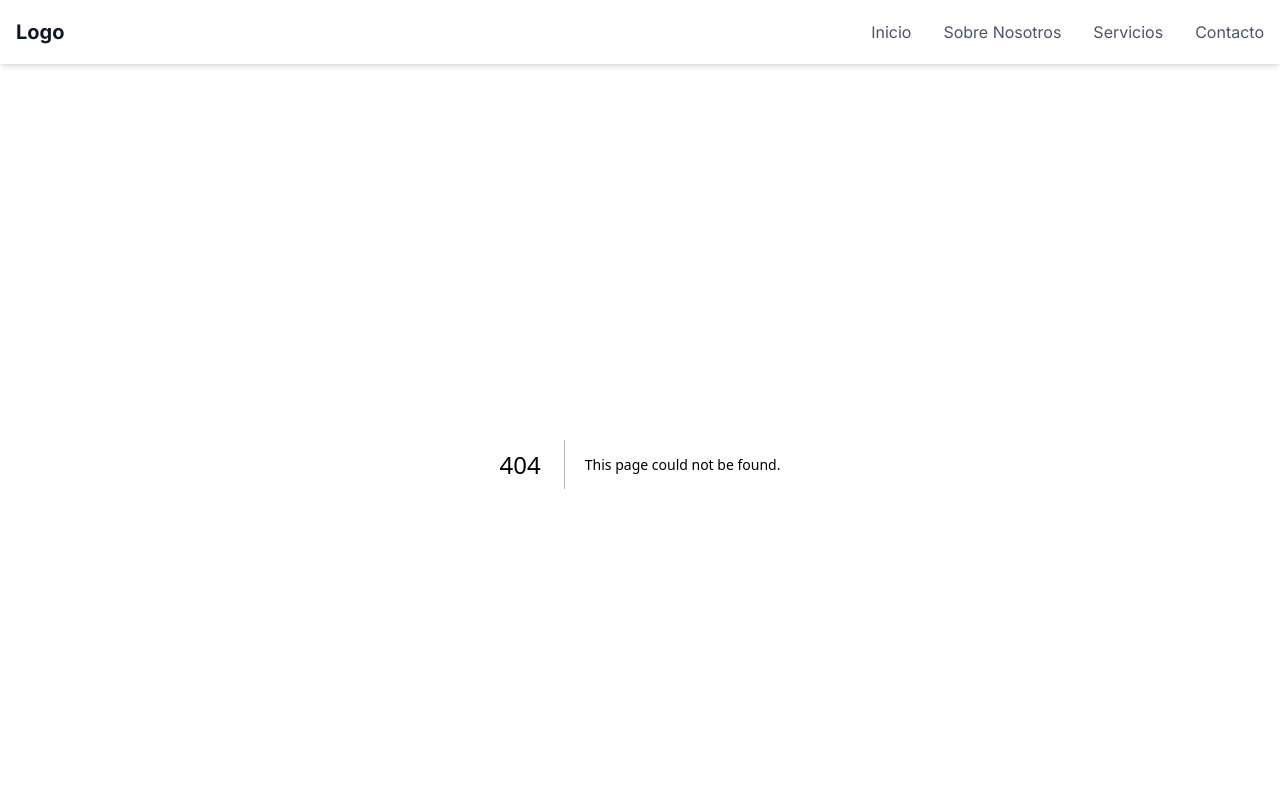
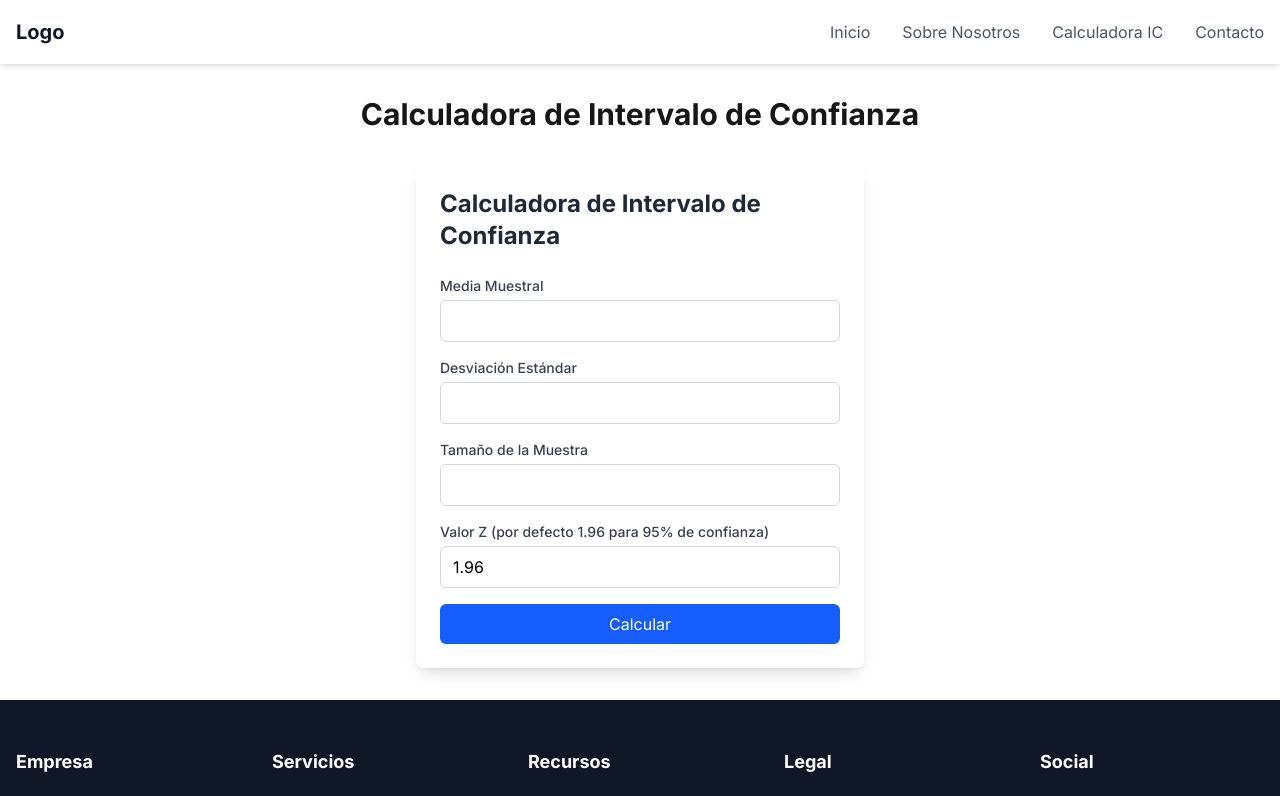
Before and after one commit to XcarlosX20/estimaciones, a Next.js app: page /confidence-interval in a window 1280 px wide. Before the commit this address had no page. Shown: the top 796 px of the page. Built offline with nearby package versions, Linux system fonts and the light colour scheme.

Commit message:
feat: add confidence interval calculator and update navigation

```diff
--- /dev/null
+++ b/src/app/about/page.tsx
@@ -0,0 +1,10 @@
+export default function AboutPage() {
+  return (
+    <div className="container mx-auto px-4 py-8">
+      <h1 className="text-4xl font-bold mb-6">Sobre Nosotros</h1>
+      <p className="text-lg text-gray-700">
+        Bienvenido a nuestra página de Sobre Nosotros. Aquí encontrarás información sobre nuestro equipo y nuestra misión.
+      </p>
+    </div>
+  );
+}
--- /dev/null
+++ b/src/app/confidence-interval/page.tsx
@@ -0,0 +1,10 @@
+import ConfidenceInterval from '@/components/ConfidenceInterval';
+
+export default function ConfidenceIntervalPage() {
+  return (
+    <div className="container mx-auto px-4 py-8">
+      <h1 className="text-3xl font-bold text-center mb-8">Calculadora de Intervalo de Confianza</h1>
+      <ConfidenceInterval />
+    </div>
+  );
+}
--- a/src/app/layout.tsx
+++ b/src/app/layout.tsx
@@ -22,7 +22,7 @@ export default function RootLayout({
         <div className="min-h-screen flex flex-col">
           <Header />
           <main className="flex-grow">
-            {children}
+        {children}
           </main>
           <Footer />
         </div>
--- /dev/null
+++ b/src/app/services/page.tsx
@@ -0,0 +1,10 @@
+export default function ServicesPage() {
+  return (
+    <div className="container mx-auto px-4 py-8">
+      <h1 className="text-4xl font-bold mb-6">Nuestros Servicios</h1>
+      <p className="text-lg text-gray-700">
+        Bienvenido a nuestra página de Servicios. Aquí encontrarás información sobre los servicios que ofrecemos.
+      </p>
+    </div>
+  );
+}
--- /dev/null
+++ b/src/components/ConfidenceInterval.tsx
@@ -0,0 +1,133 @@
+'use client';
+
+import { useState } from 'react';
+
+interface ConfidenceIntervalResult {
+  lowerBound: number;
+  upperBound: number;
+  marginOfError: number;
+}
+
+const ConfidenceInterval = () => {
+  const [sampleMean, setSampleMean] = useState<string>('');
+  const [standardDeviation, setStandardDeviation] = useState<string>('');
+  const [sampleSize, setSampleSize] = useState<string>('');
+  const [zScore, setZScore] = useState<string>('1.96'); // Default para 95% de confianza
+  const [result, setResult] = useState<ConfidenceIntervalResult | null>(null);
+
+  const calculateConfidenceInterval = (e: React.FormEvent) => {
+    e.preventDefault();
+
+    const mean = parseFloat(sampleMean);
+    const sd = parseFloat(standardDeviation);
+    const n = parseFloat(sampleSize);
+    const z = parseFloat(zScore);
+
+    // Cálculo del margen de error
+    const marginOfError = z * (sd / Math.sqrt(n));
+
+    // Cálculo de los límites del intervalo
+    const lowerBound = mean - marginOfError;
+    const upperBound = mean + marginOfError;
+
+    setResult({
+      lowerBound,
+      upperBound,
+      marginOfError
+    });
+  };
+
+  return (
+    <div className="max-w-md mx-auto p-6 bg-white rounded-lg shadow-lg">
+      <h2 className="text-2xl font-bold mb-6 text-gray-800">Calculadora de Intervalo de Confianza</h2>
+
+      <form onSubmit={calculateConfidenceInterval} className="space-y-4 text-black">
+        <div>
+          <label className="block text-sm font-medium text-gray-700 mb-1">
+            Media Muestral
+          </label>
+          <input
+            type="number"
+            step="any"
+            value={sampleMean}
+            onChange={(e) => setSampleMean(e.target.value)}
+            className="w-full px-3 py-2 border border-gray-300 rounded-md focus:outline-none focus:ring-2 focus:ring-blue-500"
+            required
+          />
+        </div>
+
+        <div>
+          <label className="block text-sm font-medium text-gray-700 mb-1">
+            Desviación Estándar
+          </label>
+          <input
+            type="number"
+            step="any"
+            min="0"
+            value={standardDeviation}
+            onChange={(e) => setStandardDeviation(e.target.value)}
+            className="w-full px-3 py-2 border border-gray-300 rounded-md focus:outline-none focus:ring-2 focus:ring-blue-500"
+            required
+          />
+        </div>
+
+        <div>
+          <label className="block text-sm font-medium text-gray-700 mb-1">
+            Tamaño de la Muestra
+          </label>
+          <input
+            type="number"
+            min="1"
+            value={sampleSize}
+            onChange={(e) => setSampleSize(e.target.value)}
+            className="w-full px-3 py-2 border border-gray-300 rounded-md focus:outline-none focus:ring-2 focus:ring-blue-500"
+            required
+          />
+        </div>
+
+        <div>
+          <label className="block text-sm font-medium text-gray-700 mb-1">
+            Valor Z (por defecto 1.96 para 95% de confianza)
+          </label>
+          <input
+            type="number"
+            step="any"
+            value={zScore}
+            onChange={(e) => setZScore(e.target.value)}
+            className="w-full px-3 py-2 border border-gray-300 rounded-md focus:outline-none focus:ring-2 focus:ring-blue-500"
+            required
+          />
+        </div>
+
+        <button
+          type="submit"
+          className="w-full bg-blue-600 text-white py-2 px-4 rounded-md hover:bg-blue-700 transition-colors"
+        >
+          Calcular
+        </button>
+      </form>
+
+      {result && (
+        <div className="mt-6 p-4 bg-gray-50 rounded-md">
+          <h3 className="text-lg font-semibold mb-2 text-gray-800">Resultados:</h3>
+          <div className="space-y-2 text-gray-600">
+            <p>
+              Intervalo de Confianza:{' '}
+              <span className="font-medium text-gray-800">
+                [{result.lowerBound.toFixed(4)}, {result.upperBound.toFixed(4)}]
+              </span>
+            </p>
+            <p>
+              Margen de Error:{' '}
+              <span className="font-medium text-gray-800">
+                ±{result.marginOfError.toFixed(4)}
+              </span>
+            </p>
+          </div>
+        </div>
+      )}
+    </div>
+  );
+};
+
+export default ConfidenceInterval;
--- a/src/components/Header.tsx
+++ b/src/components/Header.tsx
@@ -27,8 +27,8 @@ const Header = () => {
             <Link href="/about" className="text-gray-600 hover:text-gray-900">
               Sobre Nosotros
             </Link>
-            <Link href="/services" className="text-gray-600 hover:text-gray-900">
-              Servicios
+            <Link href="/confidence-interval" className="text-gray-600 hover:text-gray-900">
+              Calculadora IC
             </Link>
             <Link href="/contact" className="text-gray-600 hover:text-gray-900">
               Contacto
--- a/src/components/Navigation.tsx
+++ b/src/components/Navigation.tsx
@@ -49,11 +49,11 @@ const Navigation = ({ isOpen, onClose }: NavigationProps) => {
             Sobre Nosotros
           </Link>
           <Link
-            href="/services"
+            href="/confidence-interval"
             className="text-white text-xl hover:text-gray-300"
             onClick={onClose}
           >
-            Servicios
+            Calculadora IC
           </Link>
           <Link
             href="/contact"
```
